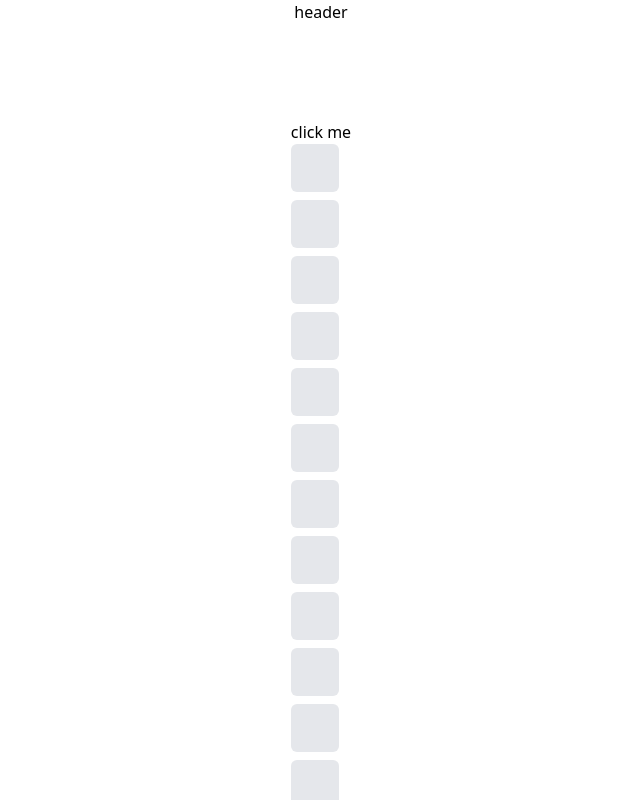
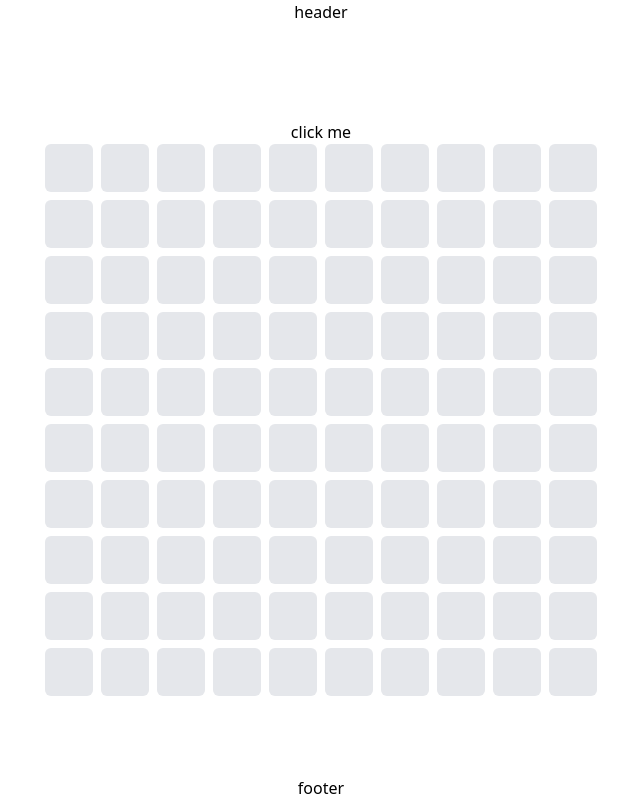
Before and after one commit to Nedilko/black-hole, a React (Create React App) app: page / in a window 1280 px wide. Shown: the top 800 px of the page, without its empty margins (319-959 px from the left). Built offline with nearby package versions, Linux system fonts and the light colour scheme.

Commit message:
fixed grid

```diff
--- a/src/components/Game/GameField.tsx
+++ b/src/components/Game/GameField.tsx
@@ -14,6 +14,10 @@ type Coordinates = {
 const GameField = ({ width, height }: GameFieldProps) => {
   const count = width * height;
   const [cells, setCells] = useState<Array<boolean>>(Array(count).fill(false));
+  const ww = `repeat(${width},_1fr)`;
+  const hh = `repeat(${height},_1fr)`;
+  const gridCols = `grid-cols-[${ww}]`;
+  const gridRows = `grid-rows-[${hh}]`;
 
   return (
     <div className="flex flex-col">
@@ -26,7 +30,9 @@ const GameField = ({ width, height }: GameFieldProps) => {
         click me
       </button>
       <div
-        className={`grid gap-2 grid-cols-[_repeat(${width},_1fr)] grid-rows-[_repeat(${height},_1fr)]`}
+        // className={`grid gap-2 grid-cols-[_repeat(${width},_1fr)] grid-rows-[_repeat(${height},_1fr)]`}
+        // className={`grid gap-2 ${gridCols} ${gridRows}`}
+        className={`grid gap-2 grid-cols-${width} grid-rows-${height}`}
       >
         {Array.from({ length: count }, (_, i) => (
           <Cell key={i} index={i} />
--- a/tailwind.config.js
+++ b/tailwind.config.js
@@ -1,8 +1,25 @@
+function generateGridColumns(lastValue) {
+  let obj = {};
+  for (let i = 13; i < lastValue; i++) {
+    obj[`${i}`] = `repeat(${i}, minmax(0, 1fr))`;
+  }
+  return obj;
+}
+
 /** @type {import('tailwindcss').Config} */
 module.exports = {
   content: ['./src/**/*.{js,jsx,ts,tsx}'],
+  safelist: [
+    {
+      pattern: /grid-cols-./,
+    },
+  ],
   theme: {
-    extend: {},
+    extend: {
+      gridTemplateColumns: {
+        ...generateGridColumns(100), // This generates the columns from 12 until 100
+      },
+    },
   },
   plugins: [],
 };
```
